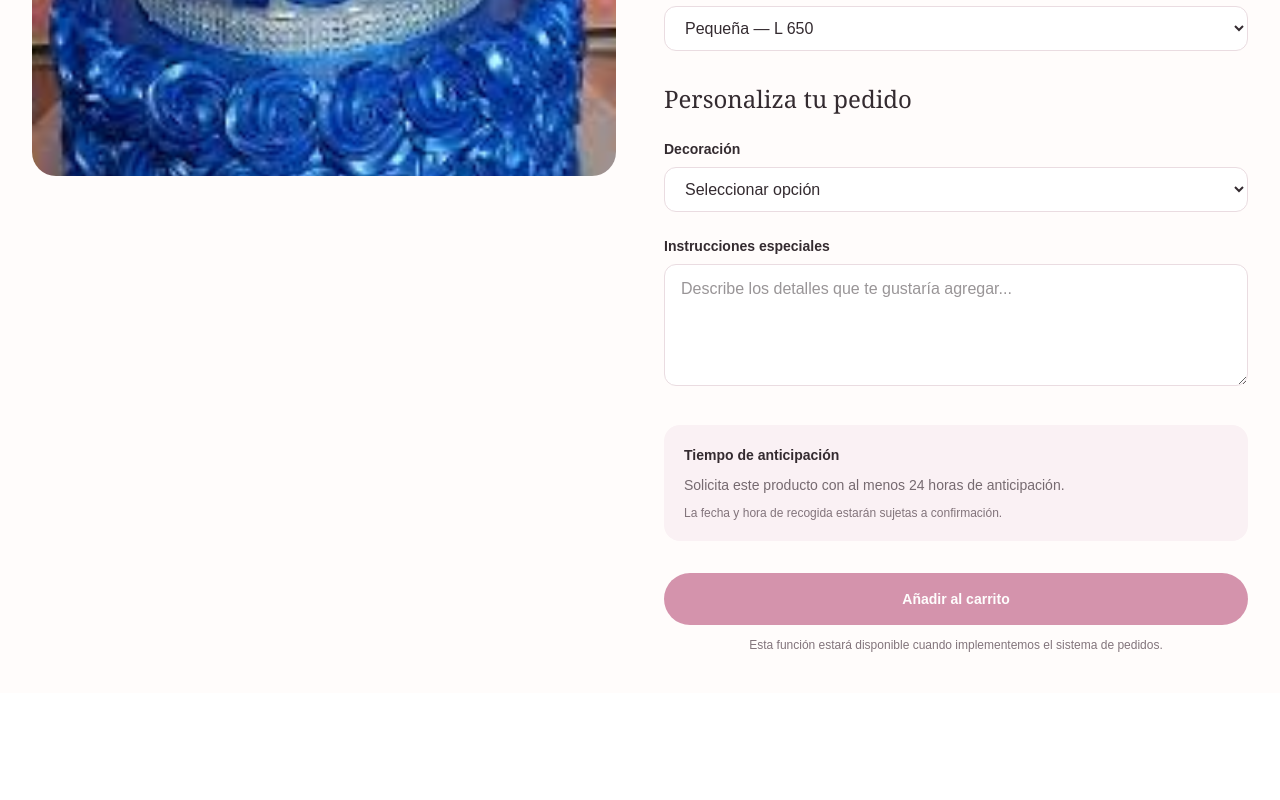
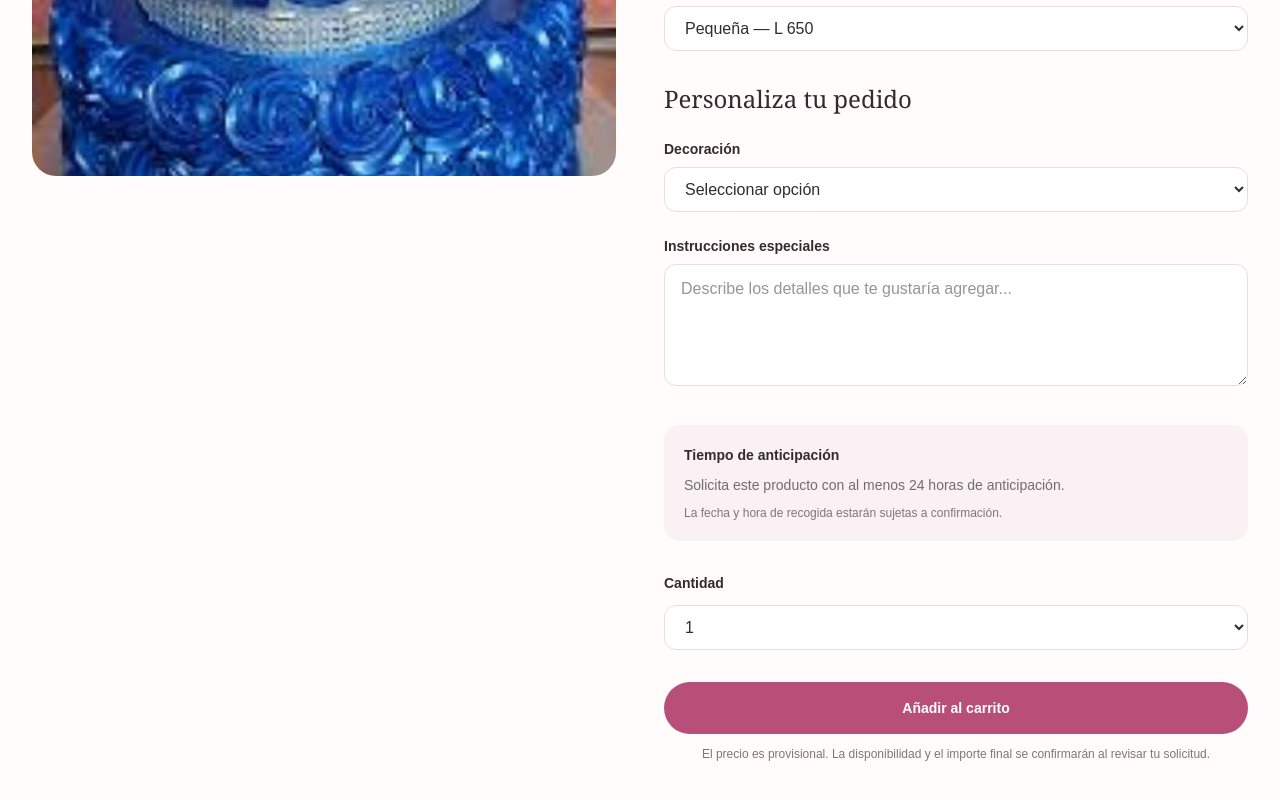
Before and after one commit to Tzmxccc/reposteria-cindy, a Next.js app: page /catalogo/1 in a window 1280 px wide. Shown: the part 589-1389 px from the top of the page. Before the commit the page ends 1282 px from the top, so only its background shows below. Built offline with nearby package versions, Linux system fonts and the light colour scheme.

Commit message:
Carrito funcional

```diff
--- a/src/components/products/ProductDetails.tsx
+++ b/src/components/products/ProductDetails.tsx
@@ -1,5 +1,6 @@
 "use client";
 
+import { useCart } from "@/components/cart/CartProvider";
 import { useState } from "react";
 import Link from "next/link";
 import type { Product } from "@/data/products";
@@ -9,6 +10,10 @@ type Props = {
 };
 
 export default function ProductDetail({ product }: Props) {
+  const { addItem } = useCart();
+
+const [quantity, setQuantity] = useState(1);
+const [addedMessage, setAddedMessage] = useState("");
   const [selectedSizeId, setSelectedSizeId] = useState(
     product.sizes[0]?.id ?? ""
   );
@@ -27,6 +32,51 @@ export default function ProductDetail({ product }: Props) {
   const currentPrice = selectedSize?.price ?? product.price;
 
   const hasImages = product.images.length > 0;
+  const handleAddToCart = () => {
+  if (
+    !product.available ||
+    currentPrice === null ||
+    !Number.isFinite(currentPrice) ||
+    currentPrice < 0 ||
+    !Number.isSafeInteger(quantity) ||
+    quantity < 1
+  ) {
+    return;
+  }
+
+  const selectedOptionDetails = product.options
+    .filter((option) => selectedOptions[option.id])
+    .map((option) => ({
+      optionId: option.id,
+      optionName: option.name,
+      choice: selectedOptions[option.id],
+    }));
+
+  // Identifica la configuración del producto.
+  const configurationKey = JSON.stringify({
+    productId: product.id,
+    sizeId: selectedSizeId || null,
+    selectedOptions: [...selectedOptionDetails].sort(
+      (a, b) => a.optionId.localeCompare(b.optionId)
+    ),
+    specialInstructions: instructions.trim(),
+  });
+
+  addItem({
+    cartItemId: configurationKey,
+    productId: product.id,
+    productName: product.name,
+    productImage: product.images[0] ?? null,
+    sizeId: selectedSizeId || null,
+    sizeName: selectedSize?.name ?? null,
+    selectedOptions: selectedOptionDetails,
+    specialInstructions: instructions.trim(),
+    quantity,
+    unitPrice: currentPrice,
+  });
+
+  setAddedMessage("¡Producto añadido al carrito!");
+};
 
   const formatPrice = (price: number) =>
     `L ${price.toLocaleString("es-HN")}`;
@@ -150,9 +200,10 @@ export default function ProductDetail({ product }: Props) {
               <select
                 id="product-size"
                 value={selectedSizeId}
-                onChange={(event) =>
-                  setSelectedSizeId(event.target.value)
-                }
+onChange={(event) => {
+  setSelectedSizeId(event.target.value);
+  setAddedMessage("");
+}}
                 className="w-full rounded-xl border border-[#EADCE1] bg-white px-4 py-3 outline-none focus:border-[#B84F79]"
               >
                 {product.sizes.map((size) => (
@@ -183,12 +234,13 @@ export default function ProductDetail({ product }: Props) {
                   <select
                     id={`option-${option.id}`}
                     value={selectedOptions[option.id] ?? ""}
-                    onChange={(event) =>
+onChange={(event) => {
   setSelectedOptions((previous) => ({
     ...previous,
     [option.id]: event.target.value,
-                      }))
-                    }
+  }));
+  setAddedMessage("");
+}}
                     className="w-full rounded-xl border border-[#EADCE1] bg-white px-4 py-3 outline-none focus:border-[#B84F79]"
                   >
                     <option value="">Seleccionar opción</option>
@@ -213,9 +265,10 @@ export default function ProductDetail({ product }: Props) {
                 <textarea
                   id="special-instructions"
                   value={instructions}
-                  onChange={(event) =>
-                    setInstructions(event.target.value)
-                  }
+onChange={(event) => {
+  setInstructions(event.target.value);
+  setAddedMessage("");
+}}
                   rows={4}
                   maxLength={1000}
                   placeholder="Describe los detalles que te gustaría agregar..."
@@ -243,27 +296,78 @@ export default function ProductDetail({ product }: Props) {
             </p>
           </div>
 
+{product.available && currentPrice !== null && (
+  <div className="mb-8">
+    <label
+      htmlFor="product-quantity"
+      className="mb-3 block text-sm font-semibold"
+    >
+      Cantidad
+    </label>
+
+    <select
+      id="product-quantity"
+      value={quantity}
+      onChange={(event) => {
+        setQuantity(Number(event.target.value));
+        setAddedMessage("");
+      }}
+      className="w-full rounded-xl border border-[#EADCE1] bg-white px-4 py-3 outline-none focus:border-[#B84F79]"
+    >
+      {Array.from({ length: 10 }, (_, index) => index + 1).map(
+        (value) => (
+          <option key={value} value={value}>
+            {value}
+          </option>
+        )
+      )}
+    </select>
+  </div>
+)}
 {/* ACCIÓN */}
-          {product.available ? (
-            <div>
+{!product.available ? (
+  <div className="rounded-xl bg-[#F2E9EC] p-5 text-center text-sm text-[#8D5368]">
+    Este producto no está disponible actualmente.
+  </div>
+) : currentPrice === null ? (
+  <div className="rounded-2xl border border-[#F0E6E9] p-5">
+    <p className="mb-4 text-sm leading-6 text-[#766A70]">
+      Este producto requiere una cotización personalizada.
+      Próximamente podrás enviar tu solicitud desde aquí.
+    </p>
+
     <button
       type="button"
       disabled
       className="w-full cursor-not-allowed rounded-full bg-[#B84F79] px-8 py-4 text-sm font-semibold text-white opacity-60"
     >
-                {currentPrice === null
-                  ? "Solicitar cotización"
-                  : "Añadir al carrito"}
+      Solicitar cotización
+    </button>
+  </div>
+) : (
+  <div>
+    <button
+      type="button"
+      onClick={handleAddToCart}
+      className="w-full rounded-full bg-[#B84F79] px-8 py-4 text-sm font-semibold text-white transition hover:bg-[#963B61]"
+    >
+      Añadir al carrito
     </button>
 
+    {addedMessage && (
+      <div
+        role="status"
+        aria-live="polite"
+        className="mt-4 rounded-xl bg-[#EDF7F0] px-5 py-4 text-sm font-medium text-[#35734A]"
+      >
+        {addedMessage}
+      </div>
+    )}
+
     <p className="mt-3 text-center text-xs text-[#82747B]">
-                Esta función estará disponible cuando
-                implementemos el sistema de pedidos.
+      El precio es provisional. La disponibilidad y el importe
+      final se confirmarán al revisar tu solicitud.
     </p>
-            </div>
-          ) : (
-            <div className="rounded-xl bg-[#F2E9EC] p-5 text-center text-sm text-[#8D5368]">
-              Este producto no está disponible actualmente.
   </div>
 )}
         </section>
```
Lines whose indentation alone changed are shown as unchanged.
